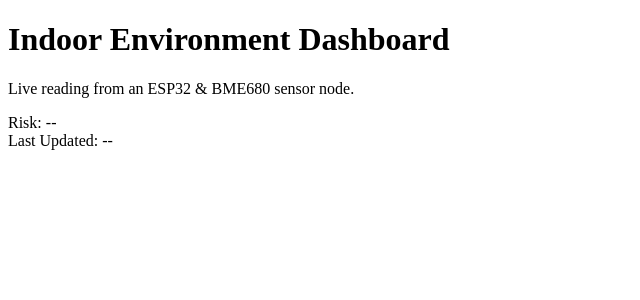
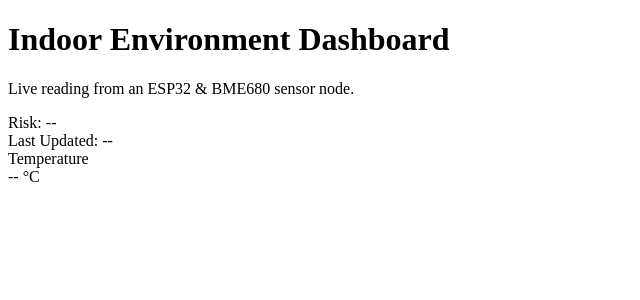
Before and after one commit to JoshuaHassell05/Indoor-Environment-Monitor, a Flask app: page / in a window 1280 px wide. Shown: the top 300 px of the page, without its empty margins (0-640 px from the left). Run offline with Flask 3, Linux system fonts and the light colour scheme.

Commit message:
Add temperature metric display to the Indoor Environment Dashboard

```diff
--- a/server_rpi/templates/index.html
+++ b/server_rpi/templates/index.html
@@ -22,5 +22,14 @@
                 <span id="time">--</span>
             </div>
         </div>
+        <div class="grind">
+            <div class="card">
+                <div class="metric-title">Temperature</div>
+                <div class="metic-value">
+                    <span id="temp">--</span>
+                    <span class="unit">°C</span>
+                </div>
+            </div>
+
 
 </body>
```
